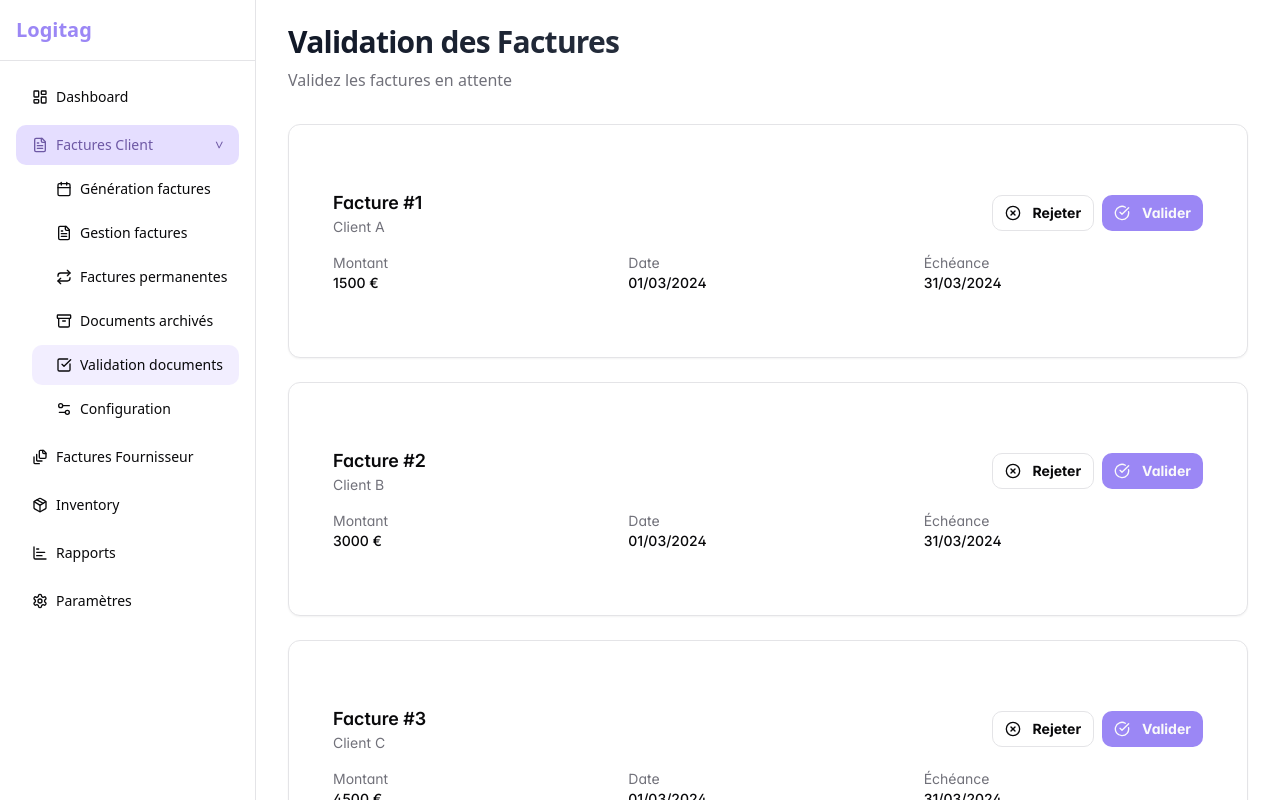
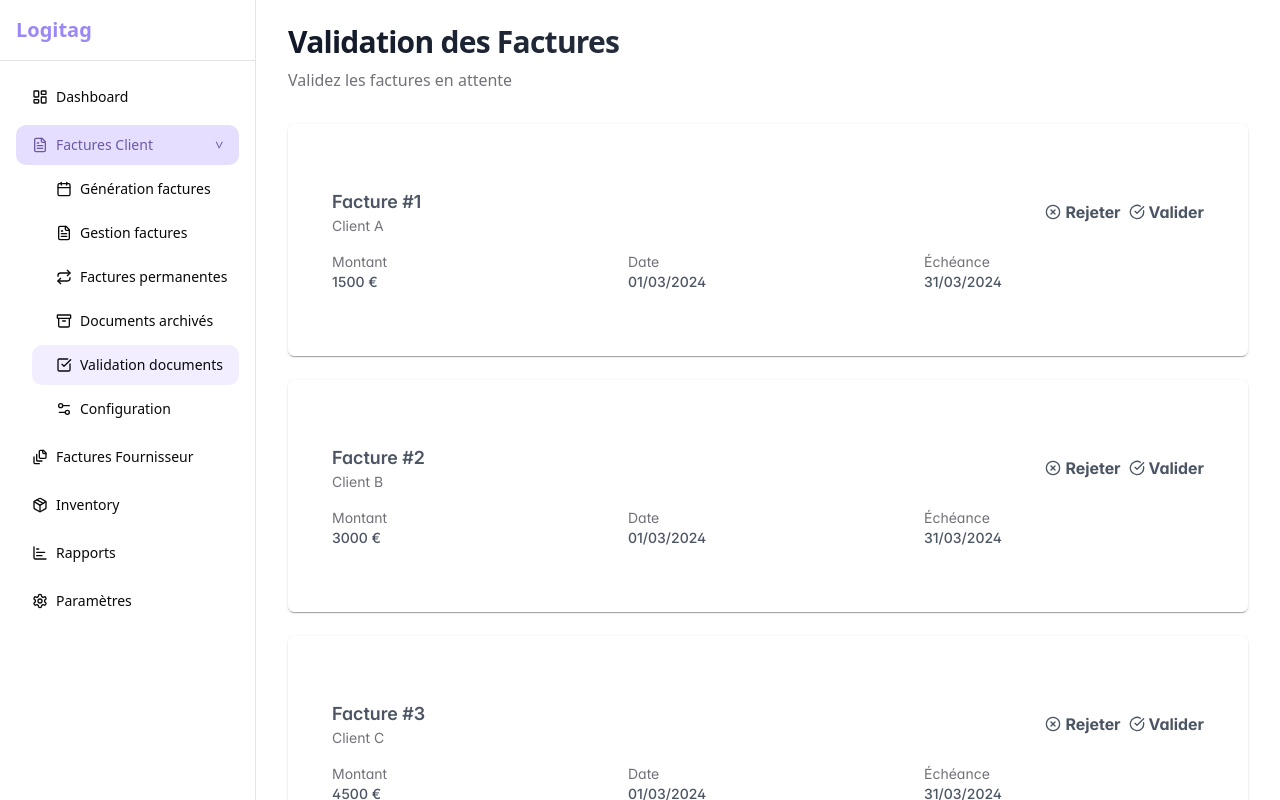
Before and after one commit to Aymanebouf/logitag-billing-navigator-69, a React (Vite) app: page /factures-client/validation in a window 1280 px wide. Built offline with nearby package versions, Linux system fonts and the light colour scheme.

Commit message:
Refactor to use PrimeReact components
Migrates the entire project to use PrimeReact components exclusively, removing all other UI libraries.

```diff
--- a/src/pages/factures-client/Validation.tsx
+++ b/src/pages/factures-client/Validation.tsx
@@ -5,7 +5,6 @@ import { Card } from "primereact/card";
 import { Button } from "primereact/button";
 import { Toast } from "primereact/toast";
 import { CheckCircle, XCircle } from "lucide-react";
-import { PrimeAdapter } from "@/components/PrimeAdapter";
 
 const Validation = () => {
   const toast = useRef(null);
@@ -51,7 +50,7 @@ const Validation = () => {
 
         <div className="grid gap-6">
           {[1, 2, 3].map((i) => (
-            <Card key={i} className={PrimeAdapter.cardClass("hover:shadow-md transition-shadow")}>
+            <Card key={i} className="hover:shadow-md transition-shadow">
               <div className="p-6">
                 <div className="flex justify-between items-center">
                   <div>
@@ -60,15 +59,15 @@ const Validation = () => {
                   </div>
                   <div className="flex gap-2">
                     <Button
-                      className={PrimeAdapter.buttonClass("outline", "sm")}
+                      className="p-button-outlined p-button-sm"
                       label="Rejeter"
-                      icon={() => <XCircle className="w-4 h-4 mr-1" />}
+                      icon={<XCircle className="w-4 h-4 mr-1" />}
                       onClick={() => handleReject(i)}
                     />
                     <Button
-                      className={PrimeAdapter.buttonClass("default", "sm")}
+                      className="p-button-sm"
                       label="Valider"
-                      icon={() => <CheckCircle className="w-4 h-4 mr-1" />}
+                      icon={<CheckCircle className="w-4 h-4 mr-1" />}
                       onClick={() => handleValidate(i)}
                     />
                   </div>
```
